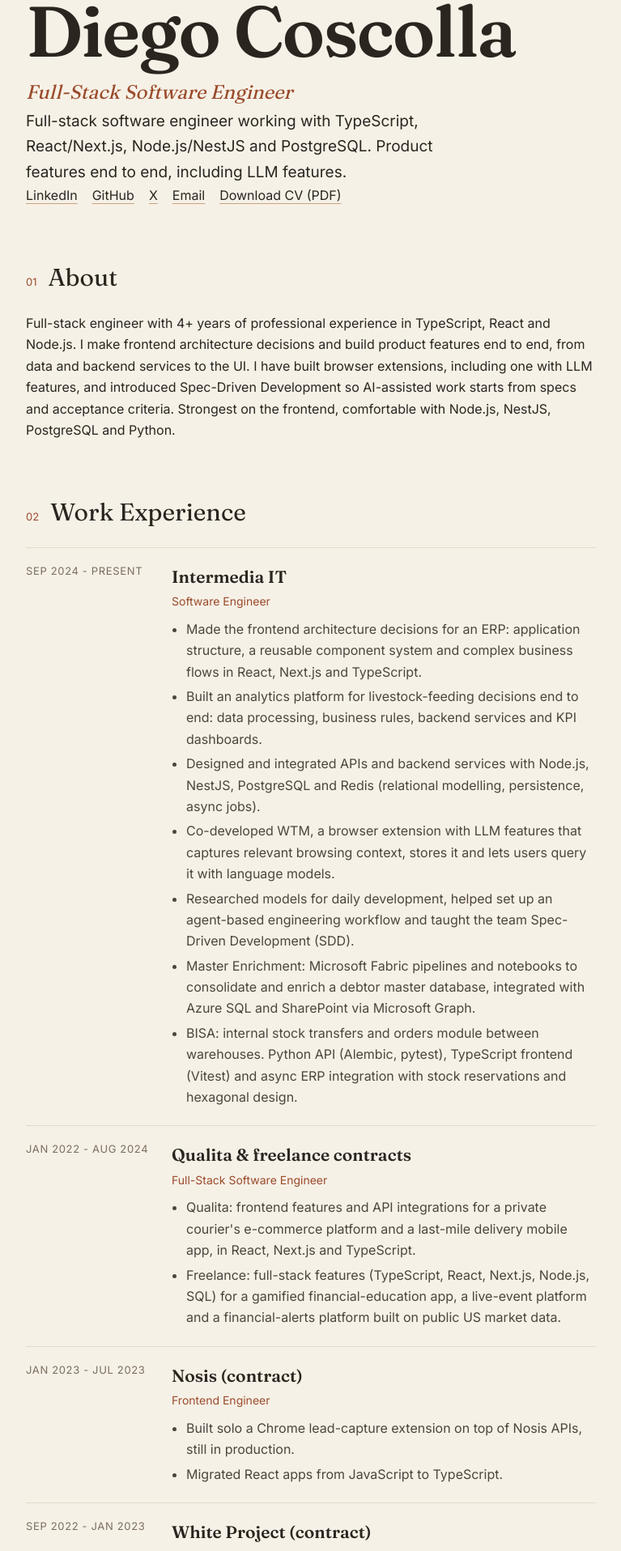
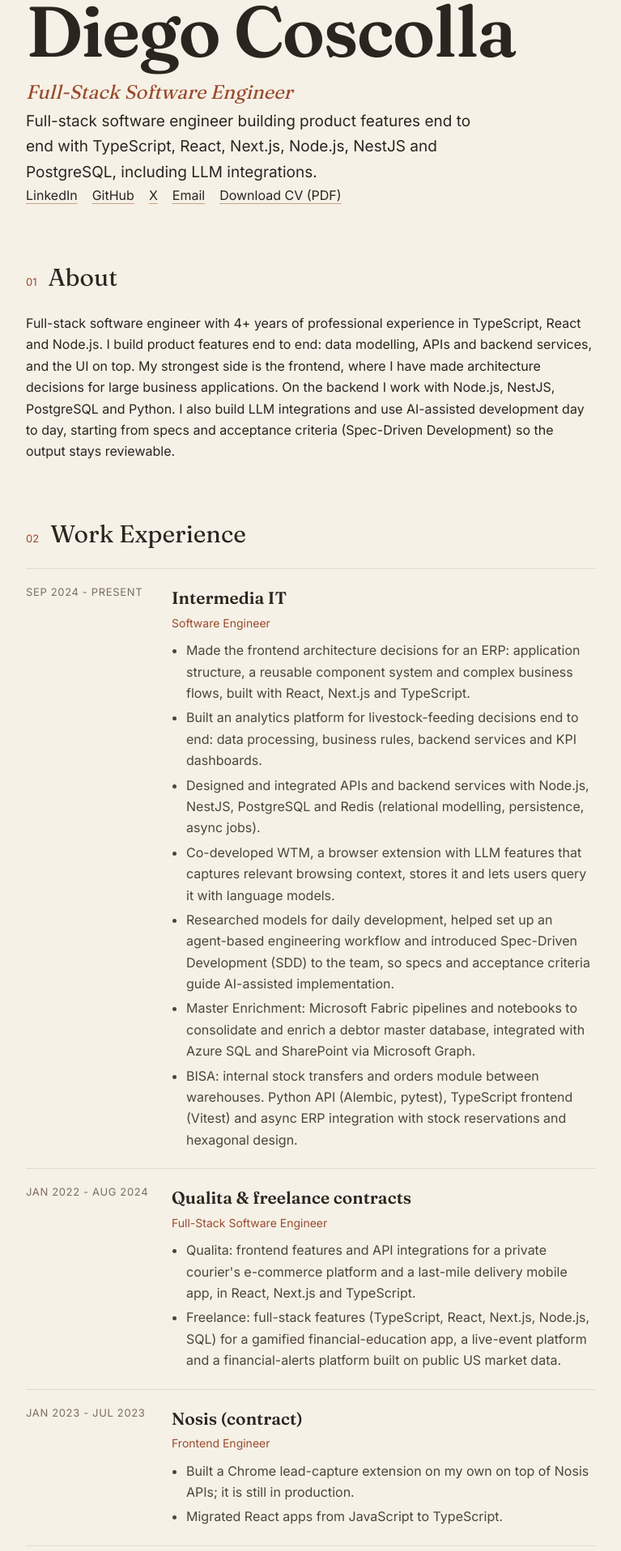
Before and after one commit to dcos96038/cv, a Next.js app: page / in a window 1280 px wide. Shown: the part 180-2096 px from the top of the page at 81% size, without its empty margins (256-1023 px from the left). Built offline with nearby package versions, Linux system fonts and the light colour scheme.

Commit message:
Rewrite CV copy (EN/ES): sharper summary and About, SDD/LLM wording, grouped skills for ATS

```diff
--- a/src/data/resume-data.ts
+++ b/src/data/resume-data.ts
@@ -14,12 +14,12 @@ export const RESUME_DATA = {
     location: "Tucumán, Argentina · Remote (UTC-3)",
     position: "Full-Stack Software Engineer",
     summary:
-      "Full-stack software engineer working with TypeScript, React/Next.js, Node.js/NestJS and PostgreSQL. Product features end to end, including LLM features.",
+      "Full-stack software engineer building product features end to end with TypeScript, React, Next.js, Node.js, NestJS and PostgreSQL, including LLM integrations.",
     cv: { label: "Download CV (PDF)", href: "/Diego_Coscolla_CV.pdf" },
     about: {
       title: "About",
       content:
-        "Full-stack engineer with 4+ years of professional experience in TypeScript, React and Node.js. I make frontend architecture decisions and build product features end to end, from data and backend services to the UI. I have built browser extensions, including one with LLM features, and introduced Spec-Driven Development so AI-assisted work starts from specs and acceptance criteria. Strongest on the frontend, comfortable with Node.js, NestJS, PostgreSQL and Python.",
+        "Full-stack software engineer with 4+ years of professional experience in TypeScript, React and Node.js. I build product features end to end: data modelling, APIs and backend services, and the UI on top. My strongest side is the frontend, where I have made architecture decisions for large business applications. On the backend I work with Node.js, NestJS, PostgreSQL and Python. I also build LLM integrations and use AI-assisted development day to day, starting from specs and acceptance criteria (Spec-Driven Development) so the output stays reviewable.",
     },
     work_experience: {
       title: "Work Experience",
@@ -29,11 +29,11 @@ export const RESUME_DATA = {
           position: "Software Engineer",
           period: "Sep 2024 - Present",
           bullets: [
-            "Made the frontend architecture decisions for an ERP: application structure, a reusable component system and complex business flows in React, Next.js and TypeScript.",
+            "Made the frontend architecture decisions for an ERP: application structure, a reusable component system and complex business flows, built with React, Next.js and TypeScript.",
             "Built an analytics platform for livestock-feeding decisions end to end: data processing, business rules, backend services and KPI dashboards.",
             "Designed and integrated APIs and backend services with Node.js, NestJS, PostgreSQL and Redis (relational modelling, persistence, async jobs).",
             "Co-developed WTM, a browser extension with LLM features that captures relevant browsing context, stores it and lets users query it with language models.",
-            "Researched models for daily development, helped set up an agent-based engineering workflow and taught the team Spec-Driven Development (SDD).",
+            "Researched models for daily development, helped set up an agent-based engineering workflow and introduced Spec-Driven Development (SDD) to the team, so specs and acceptance criteria guide AI-assisted implementation.",
             "Master Enrichment: Microsoft Fabric pipelines and notebooks to consolidate and enrich a debtor master database, integrated with Azure SQL and SharePoint via Microsoft Graph.",
             "BISA: internal stock transfers and orders module between warehouses. Python API (Alembic, pytest), TypeScript frontend (Vitest) and async ERP integration with stock reservations and hexagonal design.",
           ],
@@ -52,7 +52,7 @@ export const RESUME_DATA = {
           position: "Frontend Engineer",
           period: "Jan 2023 - Jul 2023",
           bullets: [
-            "Built solo a Chrome lead-capture extension on top of Nosis APIs, still in production.",
+            "Built a Chrome lead-capture extension on my own on top of Nosis APIs; it is still in production.",
             "Migrated React apps from JavaScript to TypeScript.",
           ],
         },
@@ -75,9 +75,16 @@ export const RESUME_DATA = {
     skills: {
       title: "Skills",
       items: [
-        "TypeScript", "React", "Next.js", "Node.js", "NestJS", "PostgreSQL", "Redis",
-        "Python", "Tailwind CSS", "Docker", "Azure SQL", "Microsoft Fabric",
-        "React Native", "GraphQL", "REST APIs", "LLM features", "Spec-Driven Development",
+        // Languages
+        "TypeScript", "JavaScript", "Python", "SQL",
+        // Frontend
+        "React", "Next.js", "React Native", "Expo", "Tailwind CSS",
+        // Backend & data
+        "Node.js", "NestJS", "REST APIs", "GraphQL", "PostgreSQL", "Redis", "Azure SQL", "Microsoft Fabric",
+        // AI
+        "LLM integrations", "AI-assisted development", "Agent-based workflows", "Spec-Driven Development (SDD)",
+        // Tooling
+        "Docker", "CI/CD", "Git", "Monorepos (Turborepo)",
       ],
     },
     languages: {
@@ -100,12 +107,12 @@ export const RESUME_DATA = {
     location: "Tucumán, Argentina · Remoto (UTC-3)",
     position: "Desarrollador Full-Stack",
     summary:
-      "Desarrollador full-stack con TypeScript, React/Next.js, Node.js/NestJS y PostgreSQL. Funcionalidades de producto de punta a punta, incluidas con LLM.",
+      "Desarrollador full-stack. Construyo funcionalidades de producto de punta a punta con TypeScript, React, Next.js, Node.js, NestJS y PostgreSQL, incluidas integraciones con LLMs.",
     cv: { label: "Descargar CV (PDF)", href: "/Diego_Coscolla_CV_ES.pdf" },
     about: {
       title: "Sobre mí",
       content:
-        "Desarrollador full-stack con más de 4 años en TypeScript, React y Node.js. Tomo decisiones de arquitectura frontend y construyo funcionalidades de producto de punta a punta, desde los datos y los servicios backend hasta la interfaz. Desarrollé extensiones de navegador, incluida una con funcionalidades de LLM, e introduje Spec-Driven Development para que el trabajo asistido por IA parta de specs y criterios de aceptación. Más fuerte en frontend; cómodo con Node.js, NestJS, PostgreSQL y Python.",
+        "Desarrollador full-stack con más de 4 años de experiencia profesional en TypeScript, React y Node.js. Construyo funcionalidades de producto de punta a punta: modelado de datos, APIs y servicios backend, y la interfaz. Mi fuerte es el frontend, donde tomé decisiones de arquitectura en aplicaciones de negocio grandes. En backend trabajo con Node.js, NestJS, PostgreSQL y Python. También desarrollo integraciones con LLMs y uso desarrollo asistido por IA en el día a día, partiendo de specs y criterios de aceptación (Spec-Driven Development) para que el resultado se pueda revisar.",
     },
     work_experience: {
       title: "Experiencia",
@@ -119,7 +126,7 @@ export const RESUME_DATA = {
             "Plataforma de analítica de punta a punta para decisiones de alimentación de ganado: procesamiento de datos, reglas de negocio, servicios backend y dashboards de KPIs.",
             "Diseño e integración de APIs y servicios backend con Node.js, NestJS, PostgreSQL y Redis (modelado relacional, persistencia, jobs asincrónicos).",
             "Co-desarrollé WTM, una extensión de navegador con funcionalidades de LLM: captura contexto relevante de la navegación, lo guarda y permite consultarlo con modelos de lenguaje.",
-            "Investigué modelos para el desarrollo diario, ayudé a armar un flujo de trabajo basado en agentes y le enseñé al equipo Spec-Driven Development (SDD).",
+            "Investigué modelos para el desarrollo diario, ayudé a armar un flujo de trabajo basado en agentes e introduje Spec-Driven Development (SDD) en el equipo, para que las specs y los criterios de aceptación guíen la implementación asistida por IA.",
             "Master Enrichment: pipelines y notebooks en Microsoft Fabric para consolidar y enriquecer una base maestra de deudores, con integración a Azure SQL y SharePoint vía Microsoft Graph.",
             "BISA: módulo de traslados y pedidos internos de stock entre depósitos. API en Python (Alembic, pytest), frontend en TypeScript (Vitest) e integración asíncrona con el ERP, con reservas de stock y diseño hexagonal.",
           ],
@@ -138,7 +145,7 @@ export const RESUME_DATA = {
           position: "Frontend Engineer",
           period: "Ene 2023 - Jul 2023",
           bullets: [
-            "Construí solo una extensión de Chrome de captación de leads sobre las APIs de Nosis, todavía en producción.",
+            "Construí por mi cuenta una extensión de Chrome de captación de leads sobre las APIs de Nosis, que sigue en producción.",
             "Migré apps React de JavaScript a TypeScript.",
           ],
         },
@@ -161,9 +168,16 @@ export const RESUME_DATA = {
     skills: {
       title: "Habilidades",
       items: [
-        "TypeScript", "React", "Next.js", "Node.js", "NestJS", "PostgreSQL", "Redis",
-        "Python", "Tailwind CSS", "Docker", "Azure SQL", "Microsoft Fabric",
-        "React Native", "GraphQL", "REST APIs", "Funcionalidades con LLM", "Spec-Driven Development",
+        // Lenguajes
+        "TypeScript", "JavaScript", "Python", "SQL",
+        // Frontend
+        "React", "Next.js", "React Native", "Expo", "Tailwind CSS",
+        // Backend y datos
+        "Node.js", "NestJS", "REST APIs", "GraphQL", "PostgreSQL", "Redis", "Azure SQL", "Microsoft Fabric",
+        // IA
+        "Integraciones con LLMs", "Desarrollo asistido por IA", "Flujos con agentes", "Spec-Driven Development (SDD)",
+        // Herramientas
+        "Docker", "CI/CD", "Git", "Monorepos (Turborepo)",
       ],
     },
     languages: {
```
